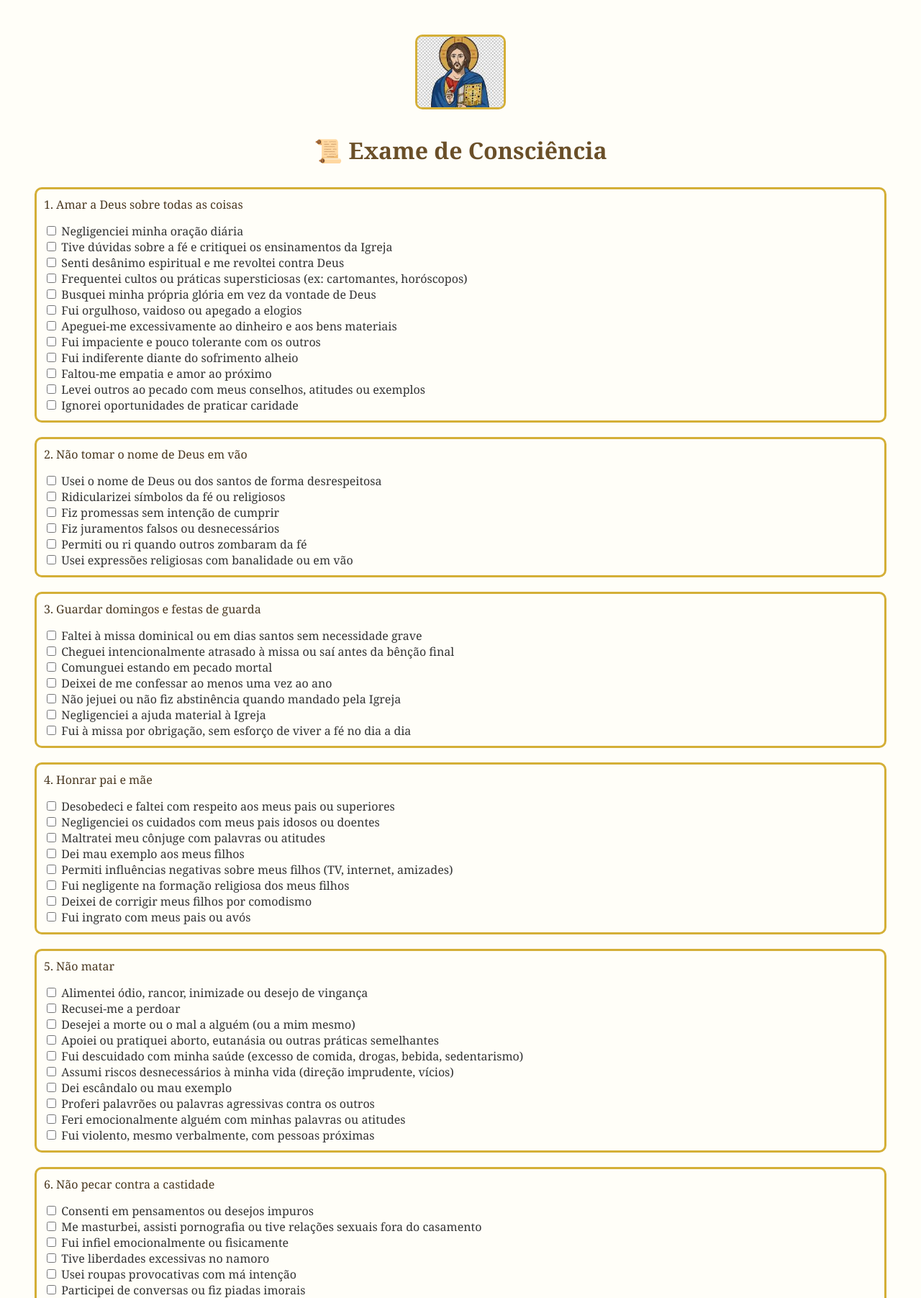
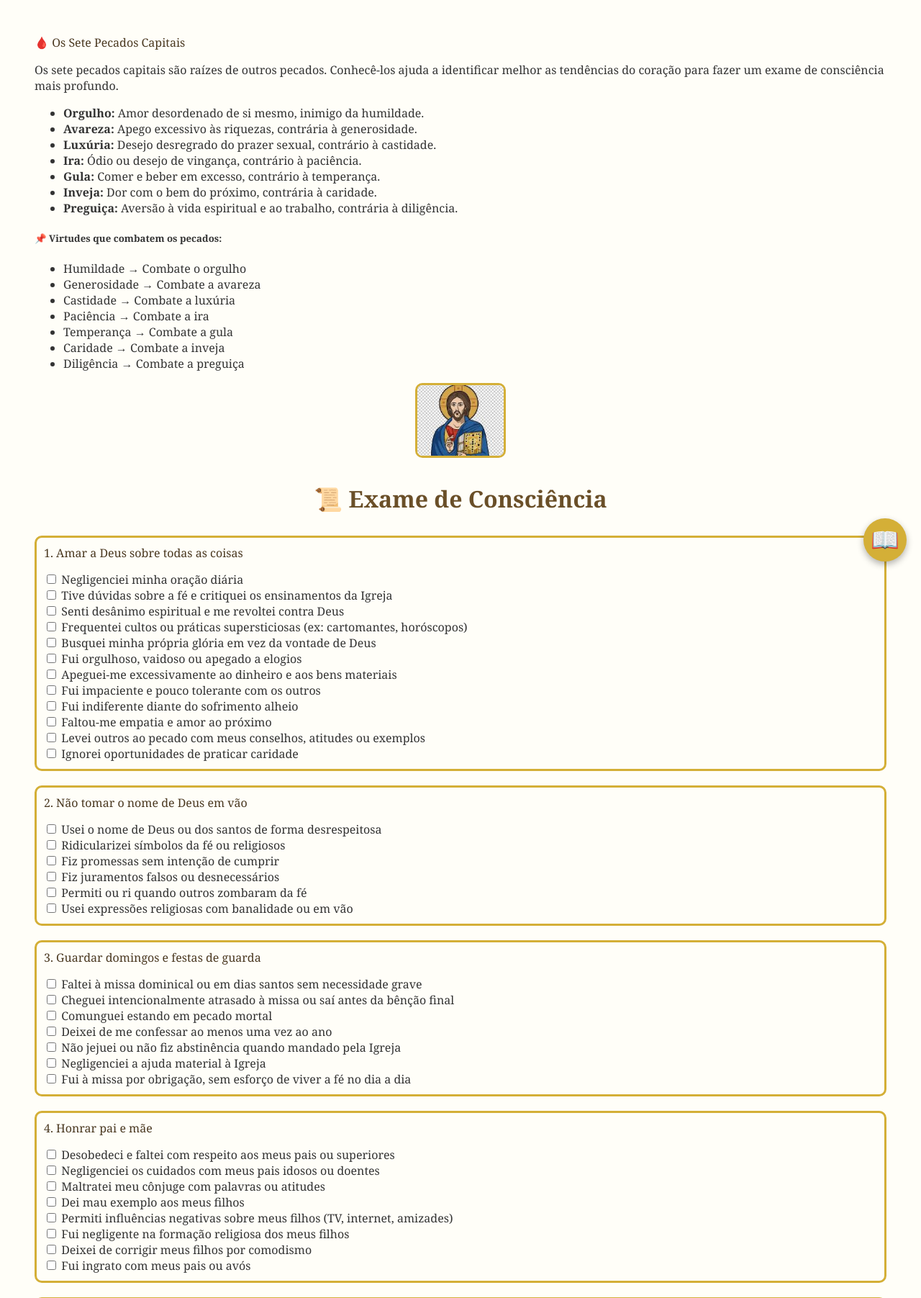
Before and after one commit to alissonsouza1984/confission, a Flask app: page / in a window 1280 px wide. Shown: the top 1803 px of the page at 72% size. Run offline with Flask 3, Linux system fonts and the light colour scheme.

Commit message:
add index.html

```diff
--- a/app.py
+++ b/app.py
@@ -169,6 +169,91 @@ def download():
     return Response(pdf_io.read(),
                     mimetype="application/pdf",
                     headers={"Content-Disposition": "attachment;filename=meus_pecados.pdf"})
+@app.route("/oracoes")
+def oracoes():
+    oracoes_lista = [
+        {
+            "id": 1,
+            "titulo": "Oração do Arrependimento",
+            "texto": (
+                "Meu Jesus, por serdes Deus infinitamente bom e digno de todo o amor, "
+                "e porque me amais e quereis a minha salvação, arrependo-me de todo o coração "
+                "de Vos ter ofendido. Pesa-me sinceramente de todos os meus pecados, "
+                "porque com eles mereci o inferno, perdi o céu e feri o vosso Coração tão amável. "
+                "Proponho firmemente, com o auxílio da vossa graça, não mais pecar, confessar-me "
+                "e cumprir a penitência. Perdoai-me, Senhor, e acolhei-me em vossa misericórdia. Amém."
+            ),
+            "descricao": "Para momentos de reflexão e conversão interior."
+        },
+        {
+            "id": 2,
+            "titulo": "Confissão Geral",
+            "texto": (
+                "Senhor meu Deus, reconheço diante de Vós que pequei muitas vezes "
+                "por pensamentos, palavras, atos e omissões. Arrependo-me sinceramente "
+                "de todas as minhas faltas e ofensas, especialmente daquelas que mais "
+                "feriram o vosso amor. Com humildade, suplico a vossa misericórdia e, "
+                "como o filho pródigo, digo: Pai, pequei contra o Céu e contra Vós. "
+                "Não sou digno de ser chamado vosso filho. Tende piedade de mim, Senhor. Amém."
+            ),
+            "descricao": "Ideal para preparação antes da confissão sacramental."
+        },
+        {
+            "id": 3,
+            "titulo": "Salmo 51 (50) – Miserere",
+            "texto": (
+                "Tende piedade de mim, ó Deus, segundo a vossa misericórdia; "
+                "segundo a grandeza da vossa compaixão, apagai a minha culpa. "
+                "Lavai-me totalmente da minha iniquidade, e purificai-me do meu pecado. "
+                "Criai em mim, ó Deus, um coração puro e renovai em meu peito um espírito firme."
+            ),
+            "descricao": "Um dos salmos penitenciais mais conhecidos da tradição cristã."
+        },
+        {
+            "id": 4,
+            "titulo": "Salmo 130 (129) – Do Profundo",
+            "texto": (
+                "Das profundezas clamo a Vós, Senhor. Senhor, escutai a minha voz! "
+                "Estejam atentos os vossos ouvidos às súplicas da minha prece. "
+                "Se levardes em conta nossas faltas, Senhor, quem poderá subsistir? "
+                "Mas em Vós se encontra o perdão, e por isso Vos teme com reverência."
+            ),
+            "descricao": "Uma poderosa expressão de esperança na misericórdia divina."
+        },
+        {
+            "id": 5,
+            "titulo": "Salmo 6 – Senhor, não me repreendais",
+            "texto": (
+                "Senhor, não me repreendais em vossa ira, nem me castigueis no vosso furor. "
+                "Tende piedade de mim, Senhor, pois desfaleço; curai-me, Senhor, pois meus ossos tremem. "
+                "A minha alma está profundamente perturbada... Salvai-me por causa da vossa misericórdia!"
+            ),
+            "descricao": "Suplica o perdão e a cura espiritual e física."
+        },
+        {
+            "id": 6,
+            "titulo": "Ato de Contrição",
+            "texto": (
+                "Meu Deus, arrependo-me de todo o coração de Vos ter ofendido, "
+                "porque sois infinitamente bom e digno de ser amado sobre todas as coisas. "
+                "Proponho firmemente, com o auxílio da vossa graça, emendar-me e evitar as ocasiões de pecado. "
+                "Senhor, pela paixão de Jesus Cristo, tende piedade de mim. Amém."
+            ),
+            "descricao": "Expressa arrependimento sincero e desejo de mudança."
+        },
+        {
+            "id": 7,
+            "titulo": "Oração à Virgem Maria",
+            "texto": (
+                "Ó Maria Santíssima, Mãe de Deus e minha Mãe, refugio-me sob a vossa proteção maternal. "
+                "Vós que sois a Medianeira de todas as graças, intercedei por mim junto a vosso Filho Jesus. "
+                "Alcançai-me a graça do verdadeiro arrependimento, uma boa confissão e a perseverança no bem. "
+                "Acompanhai-me em todos os momentos da vida, sobretudo na hora da morte. Amém."
+            ),
+            "descricao": "Peça a intercessão de Nossa Senhora após o exame de consciência."
+        }
+    ]
+    return render_template("oracoes.html", oracoes=oracoes_lista)
 
 if __name__ == "__main__":
     app.run(host="0.0.0.0", port=5000, debug=True)
--- a/static/css/style.css
+++ b/static/css/style.css
@@ -96,3 +96,12 @@ blockquote {
   font-style: italic;
   color: #4a3820;
 }
+.list-group-item {
+  border: none;
+  color: #333;
+  padding-left: 0;
+}
+
+.list-group-flush .list-group-item {
+  border-width: 0;
+}
--- a/templates/index.html
+++ b/templates/index.html
@@ -43,7 +43,34 @@
   <source src="{{ url_for('static', filename='audio/miserere_mei_deus.mp3') }}" type="audio/mpeg">
   Seu navegador não suporta o elemento de áudio.
 </audio>
+<!-- Seção: Pecados Capitais -->
+<div class="card mb-4">
+  <div class="card-header fw-bold section-title">🩸 Os Sete Pecados Capitais</div>
+  <div class="card-body">
+    <p class="mb-3">Os sete pecados capitais são raízes de outros pecados. Conhecê-los ajuda a identificar melhor as tendências do coração para fazer um exame de consciência mais profundo.</p>
 
+    <ul class="list-group list-group-flush">
+      <li class="list-group-item"><strong>Orgulho:</strong> Amor desordenado de si mesmo, inimigo da humildade.</li>
+      <li class="list-group-item"><strong>Avareza:</strong> Apego excessivo às riquezas, contrária à generosidade.</li>
+      <li class="list-group-item"><strong>Luxúria:</strong> Desejo desregrado do prazer sexual, contrário à castidade.</li>
+      <li class="list-group-item"><strong>Ira:</strong> Ódio ou desejo de vingança, contrário à paciência.</li>
+      <li class="list-group-item"><strong>Gula:</strong> Comer e beber em excesso, contrário à temperança.</li>
+      <li class="list-group-item"><strong>Inveja:</strong> Dor com o bem do próximo, contrária à caridade.</li>
+      <li class="list-group-item"><strong>Preguiça:</strong> Aversão à vida espiritual e ao trabalho, contrária à diligência.</li>
+    </ul>
+
+    <h5 class="mt-4">📌 Virtudes que combatem os pecados:</h5>
+    <ul class="list-group list-group-flush mt-2">
+      <li class="list-group-item">Humildade → Combate o orgulho</li>
+      <li class="list-group-item">Generosidade → Combate a avareza</li>
+      <li class="list-group-item">Castidade → Combate a luxúria</li>
+      <li class="list-group-item">Paciência → Combate a ira</li>
+      <li class="list-group-item">Temperança → Combate a gula</li>
+      <li class="list-group-item">Caridade → Combate a inveja</li>
+      <li class="list-group-item">Diligência → Combate a preguiça</li>
+    </ul>
+  </div>
+</div>
 <!-- Conteúdo Principal -->
 <div class="container my-5">
   <div class="icon">
@@ -174,5 +201,88 @@
     this.submit();
   });
 </script>
+<!-- Botão Flutuante -->
+<style>
+  .floating-btn {
+    position: fixed;
+    bottom: 20px;
+    right: 20px;
+    background-color: #d4af37;
+    color: #4a3820;
+    border: none;
+    border-radius: 50%;
+    width: 60px;
+    height: 60px;
+    font-size: 2rem;
+    box-shadow: 0 4px 10px rgba(0,0,0,0.3);
+    z-index: 9999;
+    cursor: pointer;
+    transition: transform 0.2s ease;
+  }
+
+  .floating-btn:hover {
+    transform: scale(1.1);
+  }
+
+  .dropdown-menu {
+    position: fixed;
+    bottom: 80px;
+    right: 20px;
+    max-height: 300px;
+    overflow-y: auto;
+    background-color: white;
+    border: 1px solid #ccc;
+    border-radius: 8px;
+    padding: 10px;
+    z-index: 9998;
+    box-shadow: 0 4px 10px rgba(0,0,0,0.2);
+    display: none;
+    flex-direction: column;
+    gap: 10px;
+    width: 250px;
+  }
+
+  .dropdown-item {
+    text-decoration: none;
+    color: #4a3820;
+    font-weight: bold;
+    padding: 10px;
+    border-radius: 6px;
+    background-color: #fffef8;
+    border: 1px solid #d4af37;
+    transition: all 0.2s ease;
+  }
+
+  .dropdown-item:hover {
+    background-color: #b38c1a;
+    color: white;
+  }
+</style>
+
+<button id="floatingBtn" class="floating-btn">📖</button>
+<div id="dropdownMenu" class="dropdown-menu">
+  <a href="/oracoes#1" class="dropdown-item">Oração do Arrependimento</a>
+  <a href="/oracoes#2" class="dropdown-item">Confissão Geral</a>
+  <a href="/oracoes#3" class="dropdown-item">Miserere Mei Deus</a>
+  <a href="/oracoes#4" class="dropdown-item">Do Profundo</a>
+  <a href="/oracoes#5" class="dropdown-item">Salmo 6</a>
+  <a href="/oracoes#6" class="dropdown-item">Acto de Contrição</a>
+  <a href="/oracoes#7" class="dropdown-item">Oração à Virgem Maria</a>
+</div>
+
+<script>
+  const btn = document.getElementById('floatingBtn');
+  const dropdown = document.getElementById('dropdownMenu');
+
+  btn.addEventListener('click', () => {
+    dropdown.style.display = dropdown.style.display === 'flex' ? 'none' : 'flex';
+  });
+
+  window.addEventListener('click', (e) => {
+    if (!btn.contains(e.target) && !dropdown.contains(e.target)) {
+      dropdown.style.display = 'none';
+    }
+  });
+</script>
 </body>
 </html>
```
Also changed, not shown: oracoes.html (added, +62 -0 lines).
